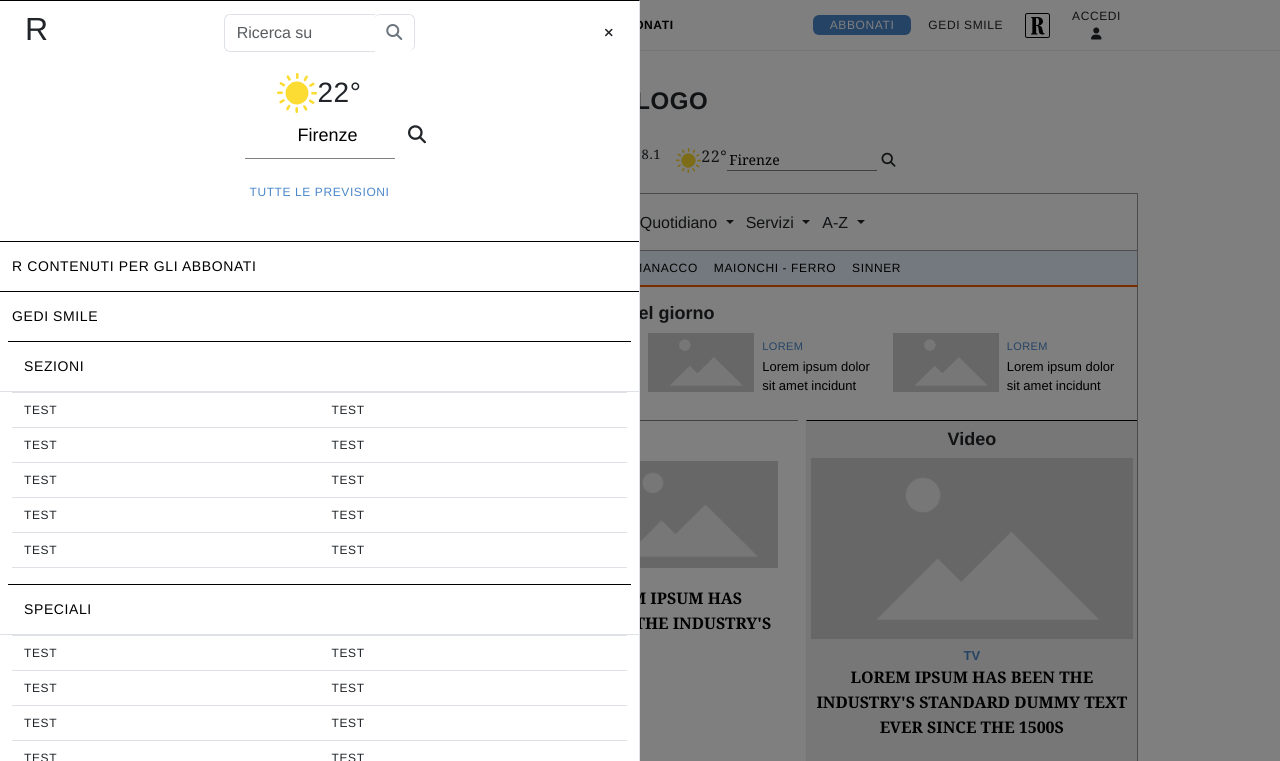
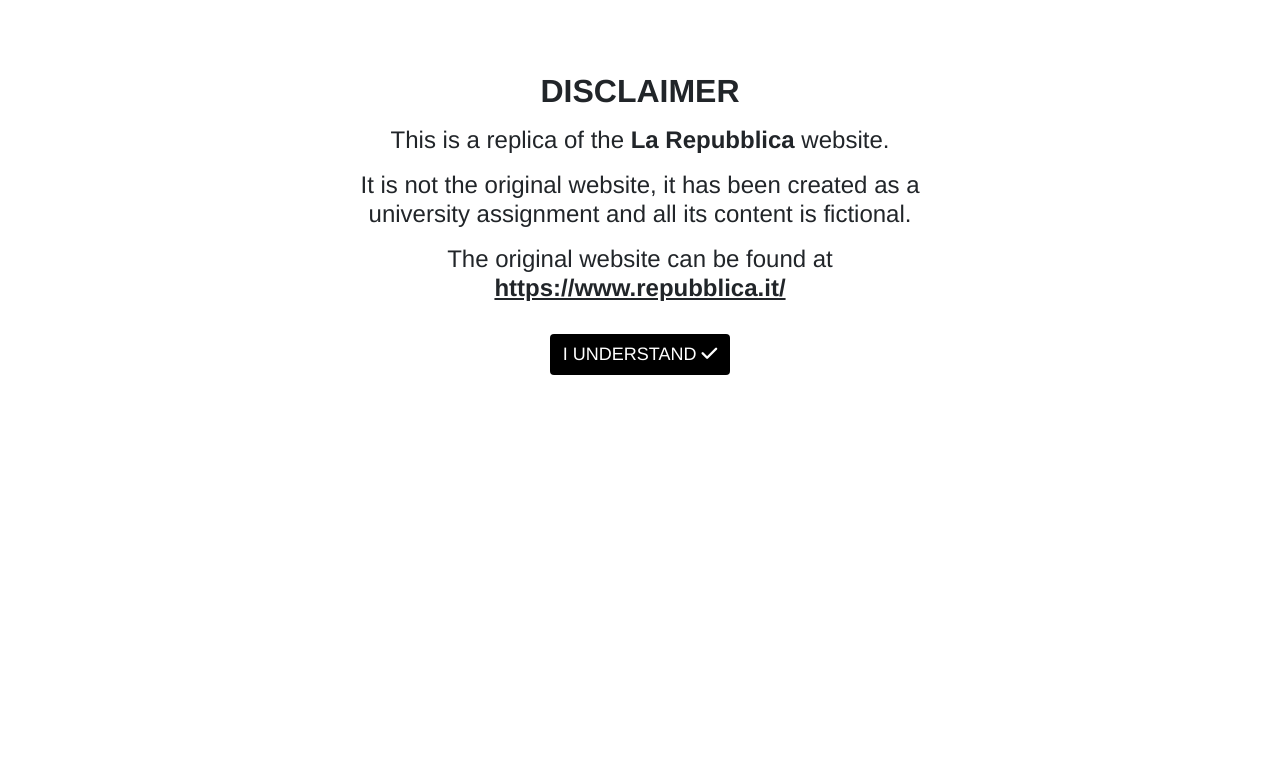
Before and after one commit to bonex27/PPM-LaRepubblica, a plain HTML site: page index.html in a window 1280 px wide. Shown: the top 761 px of the page. Drawn offline with nearby package versions, Linux system fonts and the light colour scheme.

Commit message:
Added disclaimer

```diff
--- a/index.html
+++ b/index.html
@@ -45,11 +45,8 @@
 <body>
 
 <!--
-TODO Second header hidden or auto resize
-TODO Meteo left bar
 TODO Search bar home
 TODO Left bar button statici bottom
-TODO Navbar over left bar
 -->
 
 
@@ -330,7 +327,7 @@
                     </ul>
                 </div>
                 <div class="dropdown">
-                    <button class="btn  dropdown-toggle third-header-btn" type="button" id="" data-bs-toggle="dropdown" aria-expanded="false">
+                    <button class="btn  dropdown-toggle third-header-btn" type="button"  data-bs-toggle="dropdown" aria-expanded="false">
                         Edizioni Locali
                     </button>
                     <ul class="dropdown-menu dropdown-menu-dark col" >
@@ -342,7 +339,7 @@
                     </ul>
                 </div>
                 <div class="dropdown">
-                    <button class="btn  dropdown-toggle third-header-btn" type="button" id="" data-bs-toggle="dropdown" aria-expanded="false">
+                    <button class="btn  dropdown-toggle third-header-btn" type="button"  data-bs-toggle="dropdown" aria-expanded="false">
                         Il Quotidiano
                     </button>
                     <ul class="dropdown-menu dropdown-menu-dark col" >
@@ -354,7 +351,7 @@
                     </ul>
                 </div>
                 <div class="dropdown">
-                    <button class="btn  dropdown-toggle third-header-btn" type="button" id="" data-bs-toggle="dropdown" aria-expanded="false">
+                    <button class="btn  dropdown-toggle third-header-btn" type="button"  data-bs-toggle="dropdown" aria-expanded="false">
                         Servizi
                     </button>
                     <ul class="dropdown-menu dropdown-menu-dark col" >
@@ -366,7 +363,7 @@
                     </ul>
                 </div>
                 <div class="dropdown">
-                    <button class="btn  dropdown-toggle third-header-btn" type="button" id="" data-bs-toggle="dropdown" aria-expanded="false">
+                    <button class="btn  dropdown-toggle third-header-btn" type="button"  data-bs-toggle="dropdown" aria-expanded="false">
                         A-Z
                     </button>
                     <ul class="dropdown-menu dropdown-menu-dark col" >
@@ -400,6 +397,18 @@
 <!-- Main content -->
 <!------------------>
 <main class="main">
+
+    <div id="disclaimer" class="d-flex flex-column my-auto">
+        <br class="my-5">
+        <h2 class="fw-bold serif w-100 text-center text-uppercase mt-5 mb-3">Disclaimer</h2>
+        <h4 class="content text-center serif">
+            <span class="serif d-block mb-3">This is a replica of the <b class="serif">La Repubblica</b> website.</span>
+            <span class="serif d-block mb-3">It is not the original website, it has been created as a university assignment and all its content is fictional.</span>
+            <span class="serif d-block mb-3">The original website can be found at <a href="https://www.repubblica.it/" class="serif fw-bold link-dark" target="_blank">https://www.repubblica.it/</a></span>
+        </h4>
+        <button class="btn rounded-1 mx-auto my-2 text-uppercase bg-black" onclick="acceptDisclaimer()">I understand <i class="fas fa-check"></i></button>
+    </div>
+
     <section class="section1 d-none d-md-block px-2">
         <h3 class="section-title">I video del giorno</h3>
         <div class="d-flex">
--- a/script.js
+++ b/script.js
@@ -4,8 +4,24 @@
 
     document.querySelector('#mainLogo').classList.add ("hidden")
     document.querySelector('#btn-subscribe').classList.add('hidden');
-    onLeftSidenavToggle();
+    //onLeftSidenavToggle();
+
+    if (localStorage.getItem('disclaimerAccepted') !== 'true') {
+        document.querySelector('#disclaimer').classList.add('visible');
+        document.querySelector('body').classList.add('overlay');
+    }
 }
+
+
+function acceptDisclaimer() {
+    // Set disclaimer accepted in local storage
+    localStorage.setItem('disclaimerAccepted', 'true');
+
+    // Hide disclaimer
+    document.querySelector('#disclaimer').classList.remove('visible');
+    document.querySelector('body').classList.remove('overlay');
+}
+
 window.onscroll = stickyNavbarOnScroll;
 function dateForWeatherWidget() {
     // Get current date with format "Day, Month Nth YYYY"
--- a/styles.css
+++ b/styles.css
@@ -522,3 +522,32 @@
     font-weight: bold;
     unicode-bidi: isolate;
 }
+
+main #disclaimer {
+    background-color: white;
+    position: fixed;
+    height: 100%;
+    width: 100%;
+    z-index: 999;
+    left: 0;
+    top: 0;
+    align-items: center;
+    justify-items: center;
+}
+main #disclaimer:not(.visible) {
+    display: none !important;
+}
+
+main #disclaimer .content {
+    width: 80%;
+}
+@media screen and (min-width: 768px) {
+    main #disclaimer .content {
+        width: 50%;
+    }
+}
+
+main #disclaimer .btn {
+    color: white;
+    font-size: 18px;
+}
```
